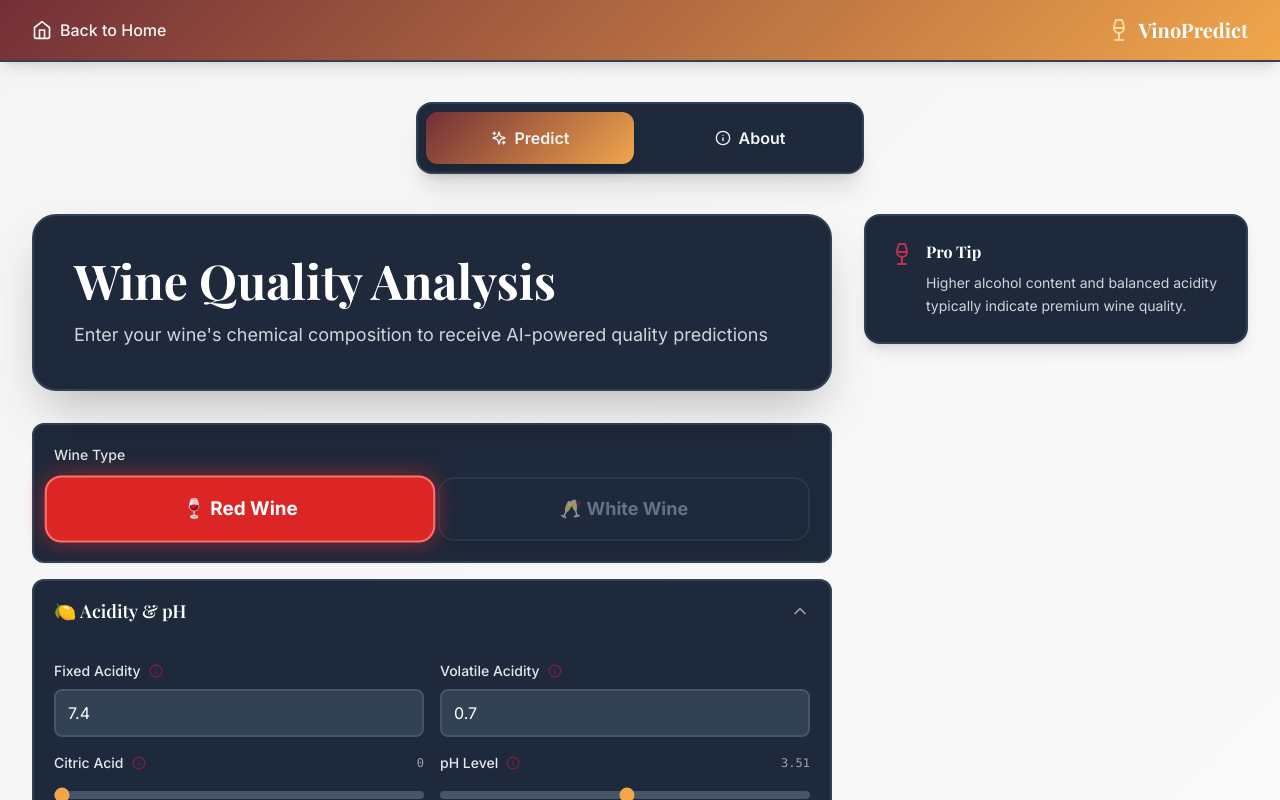
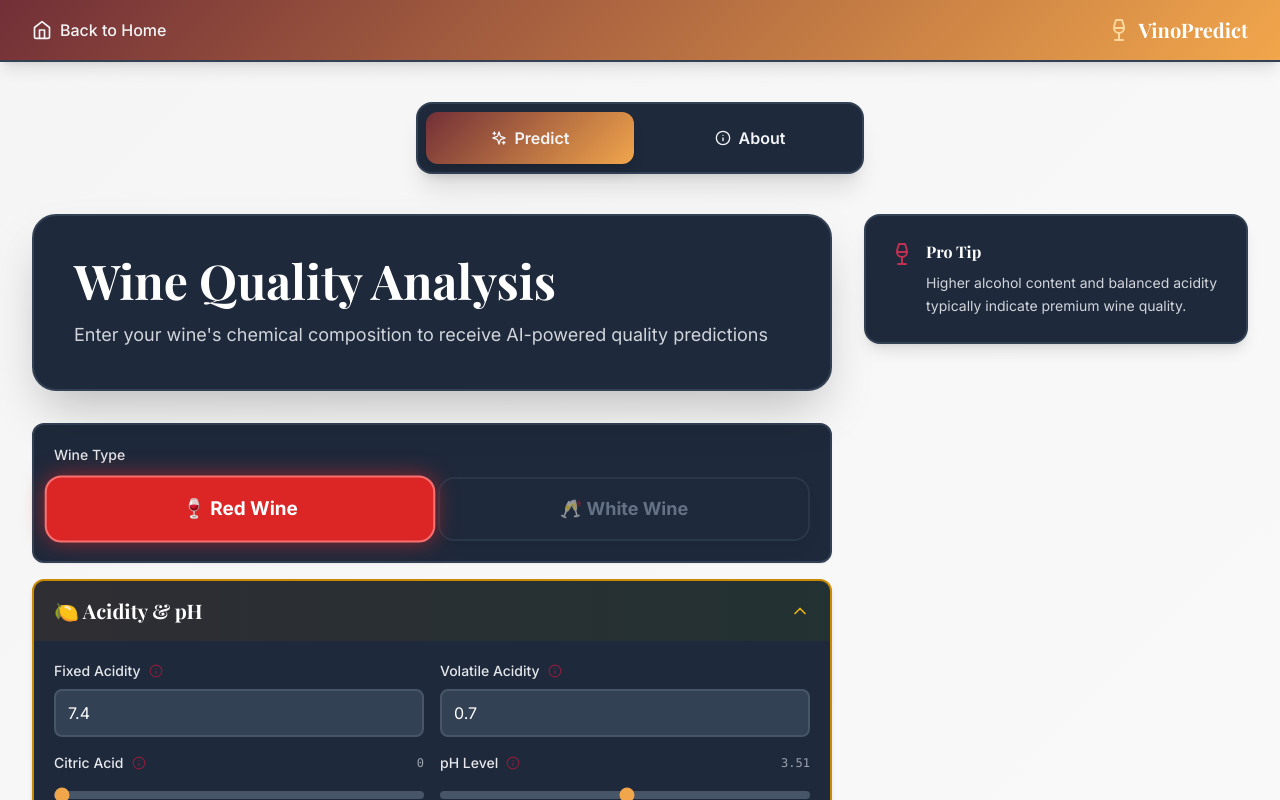
Before and after one commit to Subham-KRLX/Wine-quality-predictor-, a React (Vite) app in the folder frontend/: page / in a window 1280 px wide. Both pictures are taken after a click on the button "Start Free Analysis". Shown: the top 800 px of the page. Built offline with nearby package versions, Linux system fonts and the light colour scheme.

Commit message:
Add vibrant section colors and enhanced predict button visibility

```diff
--- a/frontend/src/components/WineForm.jsx
+++ b/frontend/src/components/WineForm.jsx
@@ -71,15 +71,51 @@ const InputField = ({ label, name, register, errors, tooltip, min, max, step, de
     );
 };
 
-const InputSection = ({ title, children, isOpen, toggle }) => (
-    <div className="bg-white dark:bg-slate-800 border-2 rounded-xl overflow-hidden shadow-sm hover:shadow-md transition-shadow border-[#f7d1d7] dark:border-slate-700">
+const InputSection = ({ title, children, isOpen, toggle, theme = 'default' }) => {
+    const themeStyles = {
+        acidity: {
+            bg: 'bg-gradient-to-r from-yellow-50 to-lime-50 dark:from-yellow-900/20 dark:to-lime-900/20',
+            border: 'border-yellow-400 dark:border-yellow-600',
+            text: 'text-yellow-700 dark:text-yellow-400',
+            icon: 'text-yellow-600 dark:text-yellow-500'
+        },
+        sulfur: {
+            bg: 'bg-gradient-to-r from-cyan-50 to-blue-50 dark:from-cyan-900/20 dark:to-blue-900/20',
+            border: 'border-cyan-400 dark:border-cyan-600',
+            text: 'text-cyan-700 dark:text-cyan-400',
+            icon: 'text-cyan-600 dark:text-cyan-500'
+        },
+        alcohol: {
+            bg: 'bg-gradient-to-r from-purple-50 to-pink-50 dark:from-purple-900/20 dark:to-pink-900/20',
+            border: 'border-purple-400 dark:border-purple-600',
+            text: 'text-purple-700 dark:text-purple-400',
+            icon: 'text-purple-600 dark:text-purple-500'
+        },
+        sugar: {
+            bg: 'bg-gradient-to-r from-pink-50 to-rose-50 dark:from-pink-900/20 dark:to-rose-900/20',
+            border: 'border-pink-400 dark:border-pink-600',
+            text: 'text-pink-700 dark:text-pink-400',
+            icon: 'text-pink-600 dark:text-pink-500'
+        },
+        default: {
+            bg: '[background:linear-gradient(135deg,#fdf4f5_0%,#fef5e3_100%)] dark:bg-slate-800',
+            border: 'border-[#f7d1d7] dark:border-slate-700',
+            text: 'text-[#722F37] dark:text-white',
+            icon: 'text-[#881e3d] dark:text-gray-400'
+        }
+    };
+
+    const style = themeStyles[theme] || themeStyles.default;
+
+    return (
+        <div className={`bg-white dark:bg-slate-800 border-2 rounded-xl overflow-hidden shadow-md hover:shadow-lg transition-all ${style.border}`}>
             <button
                 type="button"
                 onClick={toggle}
-            className="w-full px-5 py-4 hover:opacity-90 transition-all flex justify-between items-center [background:linear-gradient(135deg,#fdf4f5_0%,#fef5e3_100%)] dark:[background:transparent] dark:bg-slate-800"
+                className={`w-full px-5 py-4 hover:opacity-90 transition-all flex justify-between items-center ${style.bg}`}
             >
-            <h3 className="font-serif font-semibold text-lg text-[#722F37] dark:text-white">{title}</h3>
-            {isOpen ? <ChevronUp className="h-5 w-5 text-[#881e3d] dark:text-gray-400" /> : <ChevronDown className="h-5 w-5 text-[#881e3d] dark:text-gray-400" />}
+                <h3 className={`font-serif font-bold text-xl ${style.text}`}>{title}</h3>
+                {isOpen ? <ChevronUp className={`h-5 w-5 ${style.icon}`} /> : <ChevronDown className={`h-5 w-5 ${style.icon}`} />}
             </button>
             <AnimatePresence>
                 {isOpen && (
@@ -98,6 +134,7 @@ const InputSection = ({ title, children, isOpen, toggle }) => (
             </AnimatePresence>
         </div>
     );
+};
 
 const WineForm = ({ onSubmit, isLoading, wineType, setWineType }) => {
     const { register, handleSubmit, setValue, formState: { errors } } = useForm({
@@ -183,7 +220,7 @@ const WineForm = ({ onSubmit, isLoading, wineType, setWineType }) => {
             </div>
 
             {/* Acidity Section */}
-            <InputSection title="🍋 Acidity & pH" isOpen={sections.acidity} toggle={() => toggleSection('acidity')}>
+            <InputSection title="🍋 Acidity & pH" isOpen={sections.acidity} toggle={() => toggleSection('acidity')} theme="acidity">
                 <InputField label="Fixed Acidity" name="fixed acidity" register={register} errors={errors} min={4} max={16} defaultValue={7.4} tooltip="Primary acids in wine - tartaric, succinic, citric, and malic" />
                 <InputField label="Volatile Acidity" name="volatile acidity" register={register} errors={errors} min={0.1} max={2} defaultValue={0.7} tooltip="Gaseous acids that can affect wine aroma" />
                 <InputField label="Citric Acid" name="citric acid" register={register} errors={errors} min={0} max={1} defaultValue={0.0} tooltip="Adds freshness and flavor to wine" useSlider />
@@ -191,20 +228,20 @@ const WineForm = ({ onSubmit, isLoading, wineType, setWineType }) => {
             </InputSection>
 
             {/* Sulfur Section */}
-            <InputSection title="🧪 Sulfur Dioxide" isOpen={sections.sulfur} toggle={() => toggleSection('sulfur')}>
+            <InputSection title="🧪 Sulfur Dioxide" isOpen={sections.sulfur} toggle={() => toggleSection('sulfur')} theme="sulfur">
                 <InputField label="Free SO₂" name="free sulfur dioxide" register={register} errors={errors} min={1} max={72} defaultValue={11.0} tooltip="Prevents microbial growth and oxidation" />
                 <InputField label="Total SO₂" name="total sulfur dioxide" register={register} errors={errors} min={6} max={300} defaultValue={34.0} tooltip="Total amount of free and bound sulfur dioxide" />
                 <InputField label="Sulphates" name="sulphates" register={register} errors={errors} min={0.2} max={2} defaultValue={0.56} tooltip="Wine additive that contributes to SO₂ levels" useSlider />
             </InputSection>
 
             {/* Alcohol Section */}
-            <InputSection title="🍾 Alcohol & Density" isOpen={sections.alcohol} toggle={() => toggleSection('alcohol')}>
+            <InputSection title="🍾 Alcohol & Density" isOpen={sections.alcohol} toggle={() => toggleSection('alcohol')} theme="alcohol">
                 <InputField label="Alcohol (%)" name="alcohol" register={register} errors={errors} min={8} max={15} defaultValue={9.4} tooltip="Percentage of alcohol content" useSlider />
                 <InputField label="Density" name="density" register={register} errors={errors} min={0.99} max={1.01} step="0.0001" defaultValue={0.9978} tooltip="Density of wine relative to water" />
             </InputSection>
 
             {/* Other Section */}
-            <InputSection title="🍬 Sugar & Minerals" isOpen={sections.other} toggle={() => toggleSection('other')}>
+            <InputSection title="🍬 Sugar & Minerals" isOpen={sections.other} toggle={() => toggleSection('other')} theme="sugar">
                 <InputField label="Residual Sugar" name="residual sugar" register={register} errors={errors} min={0} max={20} defaultValue={1.9} tooltip="Sugar remaining after fermentation" useSlider />
                 <InputField label="Chlorides" name="chlorides" register={register} errors={errors} min={0.01} max={0.6} defaultValue={0.076} tooltip="Amount of salt in the wine" />
             </InputSection>
@@ -212,10 +249,17 @@ const WineForm = ({ onSubmit, isLoading, wineType, setWineType }) => {
             <button
                 type="submit"
                 disabled={isLoading}
-                className={`w-full font-semibold py-4 px-6 rounded-xl transition-all transform hover:scale-[1.02] disabled:opacity-50 disabled:cursor-not-allowed flex justify-center items-center shadow-lg text-white ${wineType === 0
-                    ? '[background:linear-gradient(135deg,#722F37_0%,#881e3d_100%)]'
-                    : '[background:linear-gradient(135deg,#f1a64b_0%,#e28a2f_100%)]'
-                    }`}
+                className="w-full font-bold text-xl py-5 px-8 rounded-2xl transition-all transform hover:scale-105 disabled:opacity-50 disabled:cursor-not-allowed flex justify-center items-center shadow-2xl border-2 animate-pulse"
+                style={{
+                    background: wineType === 0
+                        ? 'linear-gradient(135deg, #DC2626 0%, #991B1B 100%)'
+                        : 'linear-gradient(135deg, #F59E0B 0%, #D97706 100%)',
+                    borderColor: wineType === 0 ? '#FCA5A5' : '#FCD34D',
+                    color: '#FFFFFF',
+                    boxShadow: wineType === 0
+                        ? '0 0 30px rgba(220, 38, 38, 0.7), 0 10px 25px rgba(0, 0, 0, 0.3)'
+                        : '0 0 30px rgba(245, 158, 11, 0.7), 0 10px 25px rgba(0, 0, 0, 0.3)'
+                }}
             >
                 {isLoading ? (
                     <div className="animate-spin rounded-full h-6 w-6 border-b-2 border-white"></div>
```
Lines whose indentation alone changed are shown as unchanged.
